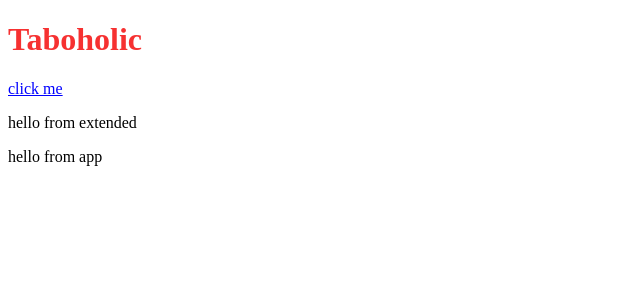
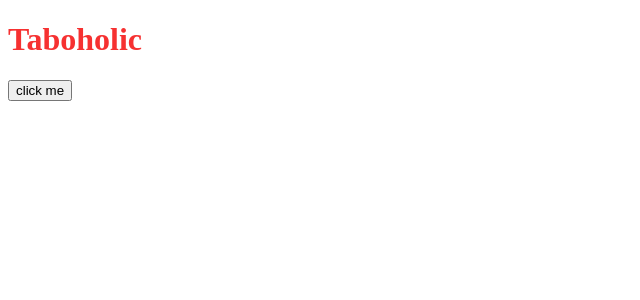
Before and after one commit to hamna9876/Taboholic, a React app: page / in a window 1280 px wide. Shown: the top 300 px of the page, without its empty margins (0-640 px from the left). Built offline with nearby package versions, Linux system fonts and the light colour scheme.

Commit message:
clean up, get rid of extra components on popup

```diff
--- /dev/null
+++ b/src/ExtendedPage/ClickButton.jsx
@@ -0,0 +1,15 @@
+import React from 'react';
+import ExtendedPage from './extendedPage';
+
+export default function ClickButton({buttonText})
+{
+    let num =0;
+    const handleClick = () =>
+    {
+        num +=1;
+        console.log(num);
+        <ExtendedPage />
+    }
+
+    return <button onClick={handleClick}>{buttonText}</button>;
+}
--- a/src/TabsList/TabList.css
+++ b/src/TabsList/TabList.css
@@ -4,5 +4,5 @@ ul {
 
 .TabList{
     margin-left: -10%;
-    background-color: brown;
+    /* background-color: brown; */
 }
--- a/src/popup/popup.jsx
+++ b/src/popup/popup.jsx
@@ -1,5 +1,6 @@
 import React, {useState, useEffect} from 'react';
 import { render } from 'react-dom';
+import ClickButton from '../ExtendedPage/ClickButton';
 import App from '../app/App';
 import ExtendedPage from '../ExtendedPage/extendedPage';
 import TabList from '../TabsList/TabList';
@@ -10,10 +11,8 @@ function Popup() {
   return (
     <div className="PopUp">
       <h1>Taboholic</h1>
-      <a href='ExtendedPage'>click me</a>
+      <ClickButton buttonText="click me" />
       <TabList />
-      <ExtendedPage />
-      <App />
     </div>
   )
 }
```
Also changed, not shown: 1 other file (tests, documents, lock files or other folders).
